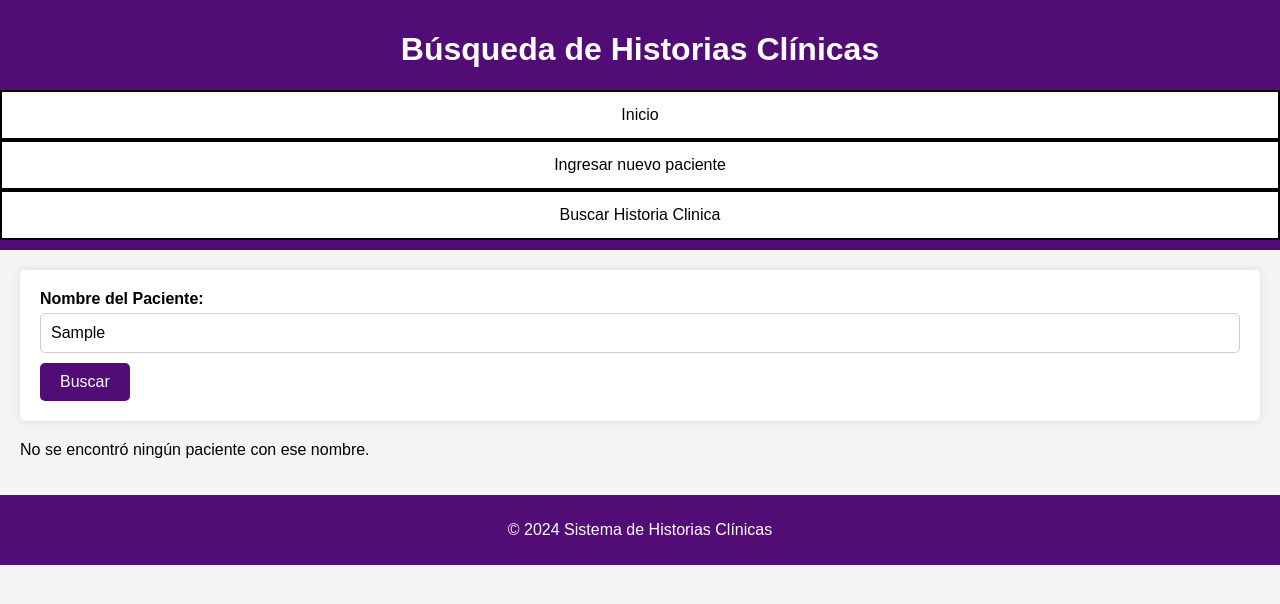
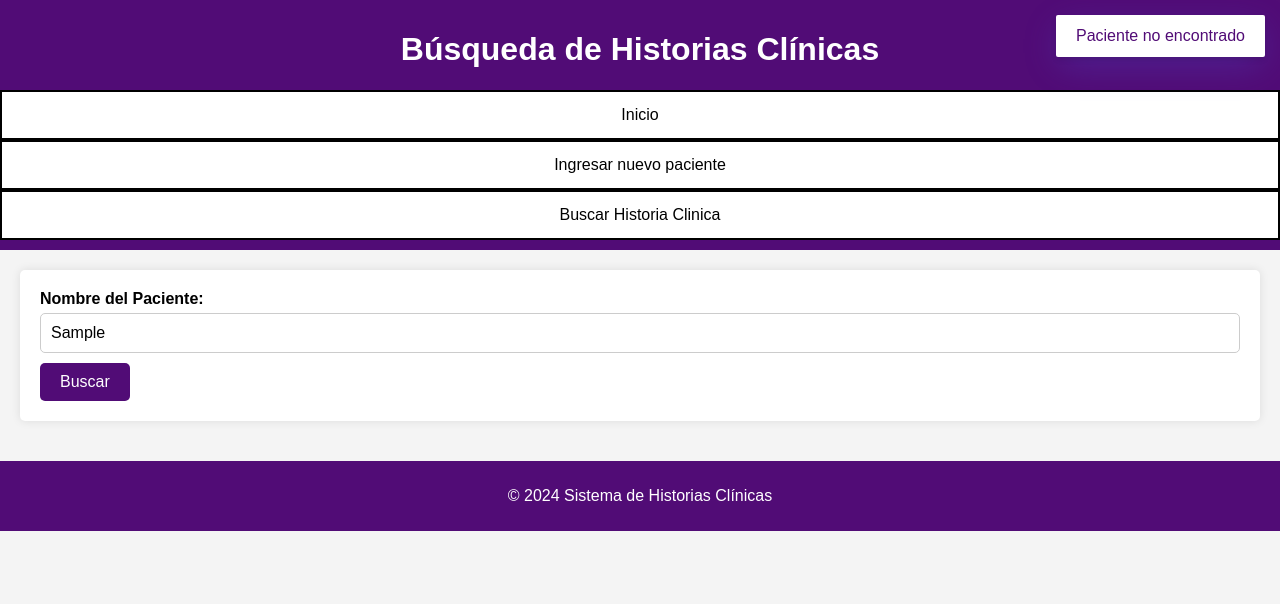
Before and after one commit to giulom13/sistemaHistoriasClinicas, a plain HTML site: page pages/busquedaHistoria.html in a window 1280 px wide. Both pictures are taken after typing "Sample" into the empty fields and a click on the button "Buscar". Drawn offline with nearby package versions, Linux system fonts and the light colour scheme.

Commit message:
alertas cambiadas por toastify

```diff
--- a/js/main.js
+++ b/js/main.js
@@ -71,8 +71,14 @@ document.addEventListener("DOMContentLoaded", function () {
                     `;
         });
       } else {
-        resultadosBusqueda.innerHTML =
-          "<p>No se encontró ningún paciente con ese nombre.</p>";
+        Toastify({
+          text: "Paciente no encontrado",
+          duration: 3000,
+          className: "notificacion",
+          style: {
+            background: "white",
+          },
+        }).showToast();
       }
     });
   }
--- a/pages/busquedaHistoria.html
+++ b/pages/busquedaHistoria.html
@@ -4,6 +4,7 @@
     <meta charset="UTF-8">
     <meta name="viewport" content="width=device-width, initial-scale=1.0">
     <title>Búsqueda de Historias Clínicas</title>
+    <link rel="stylesheet" type="text/css" href="https://cdn.jsdelivr.net/npm/toastify-js/src/toastify.min.css">
     <link rel="stylesheet" href="../css/style.css">
 </head>
 <body>
@@ -29,6 +30,7 @@
     <footer>
         <p>&copy; 2024 Sistema de Historias Clínicas</p>
     </footer>
+    <script type="text/javascript" src="https://cdn.jsdelivr.net/npm/toastify-js"></script>
     <script src="../js/main.js"></script>
 </body>
 </html>
```
